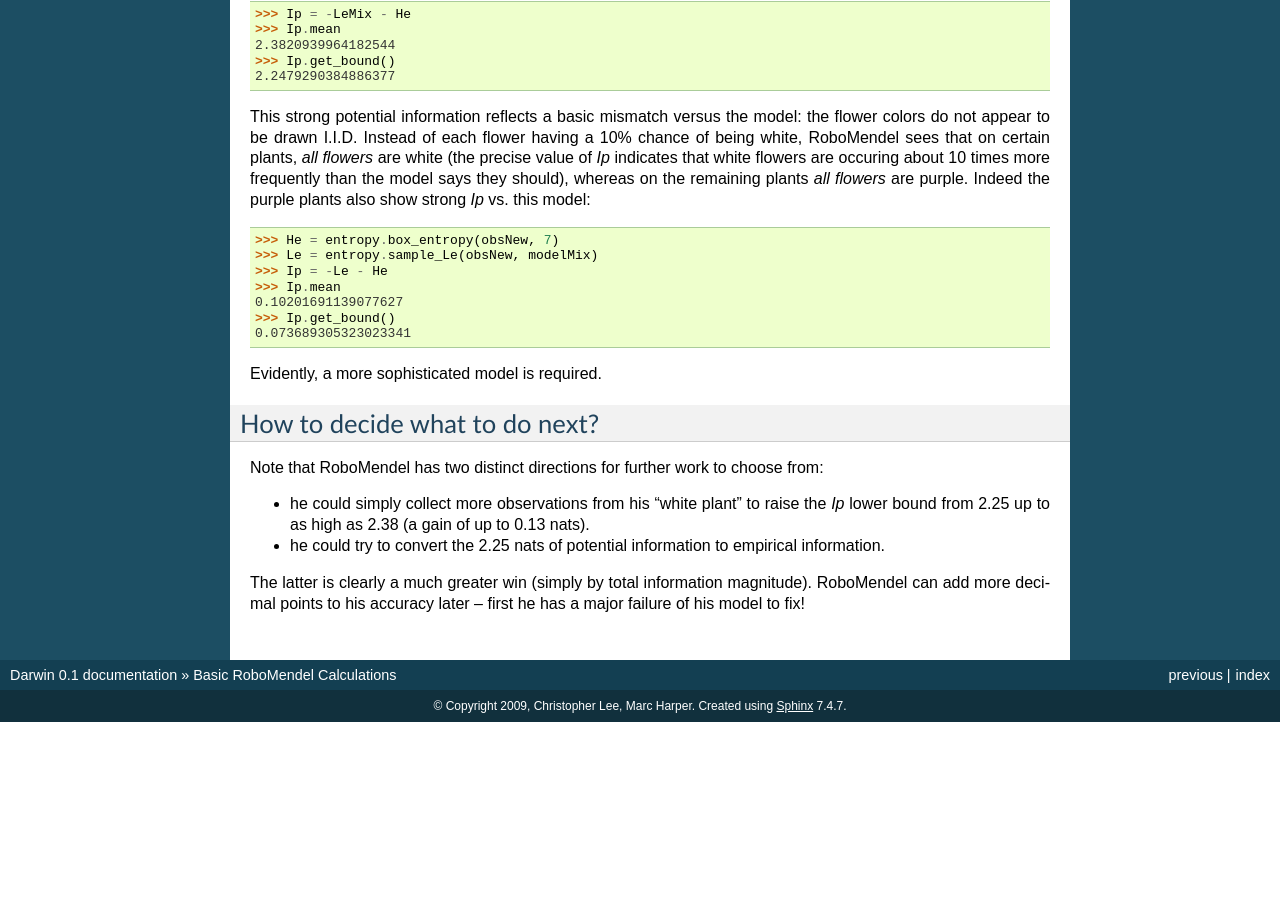
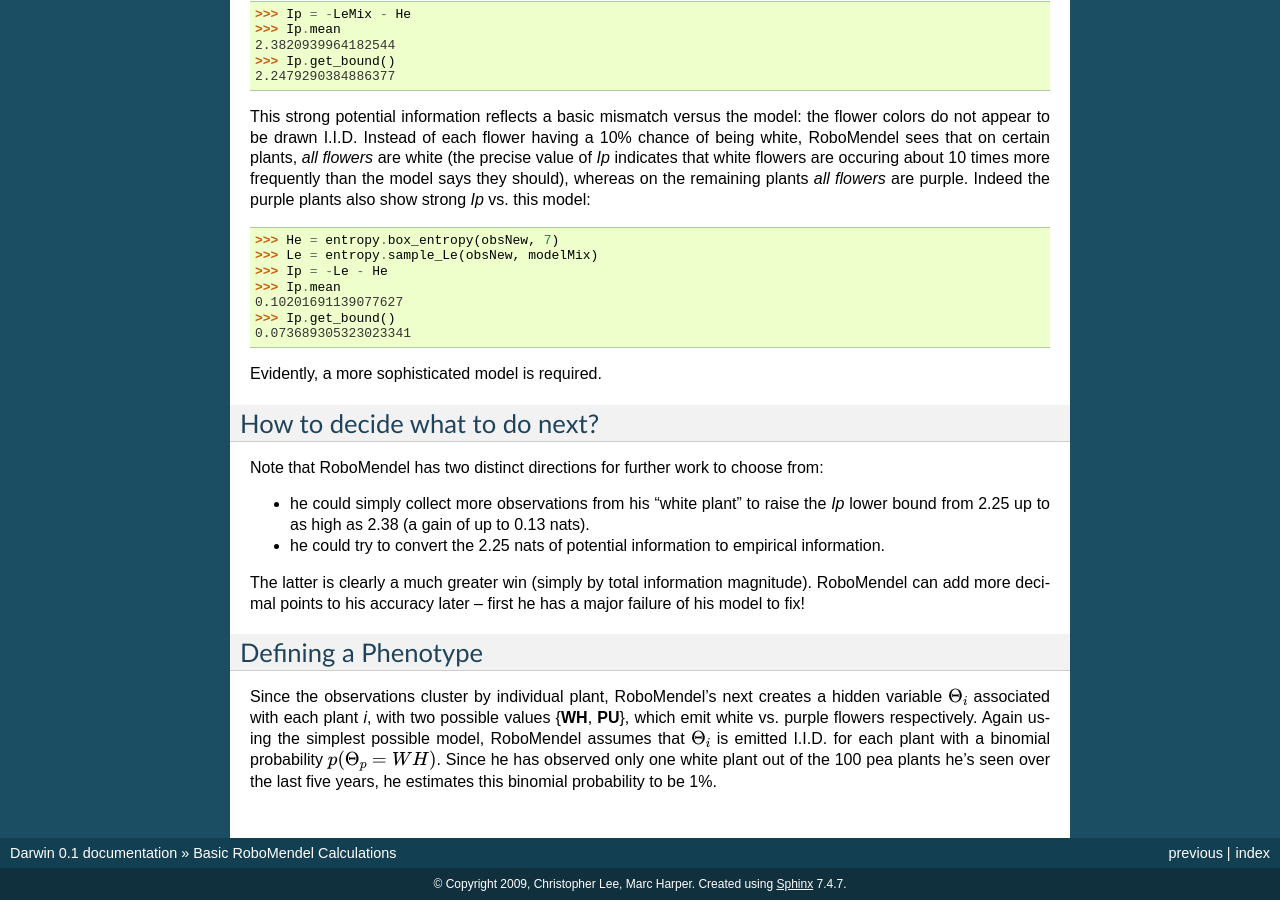
Before and after one commit to cjlee112/darwin, a Sphinx documentation site: the page built from doc/tutorials/robomendel1.rst, in a window 1280 px wide and 900 px high, scrolled down 2319 px. Built offline with Sphinx 7.4.7, drawn with Linux system fonts in a browser that asks for light colours; before the commit the page ends 3041 px from its top, so only the background shows below that.

Commit message:
defining a phenotype: tutorial

```diff
--- a/doc/tutorials/robomendel1.rst
+++ b/doc/tutorials/robomendel1.rst
@@ -182,3 +182,16 @@ to choose from:
 The latter is clearly a much greater win (simply by total information
 magnitude).  RoboMendel can add more decimal points to his
 accuracy later -- first he has a major failure of his model to fix!
+
+Defining a Phenotype
+--------------------
+
+Since the observations cluster by individual plant, RoboMendel's
+next creates a hidden variable :math:`\Theta_i` associated with each plant
+*i*, with two possible values {**WH**, **PU**}, which emit
+white vs. purple flowers respectively.  Again using the simplest
+possible model, RoboMendel assumes that :math:`\Theta_i` is emitted
+I.I.D. for each plant with a binomial probability
+:math:`p(\Theta_p=WH)`.  Since he has observed only one white plant
+out of the 100 pea plants he's seen over the last five years, he
+estimates this binomial probability to be 1%.
```
